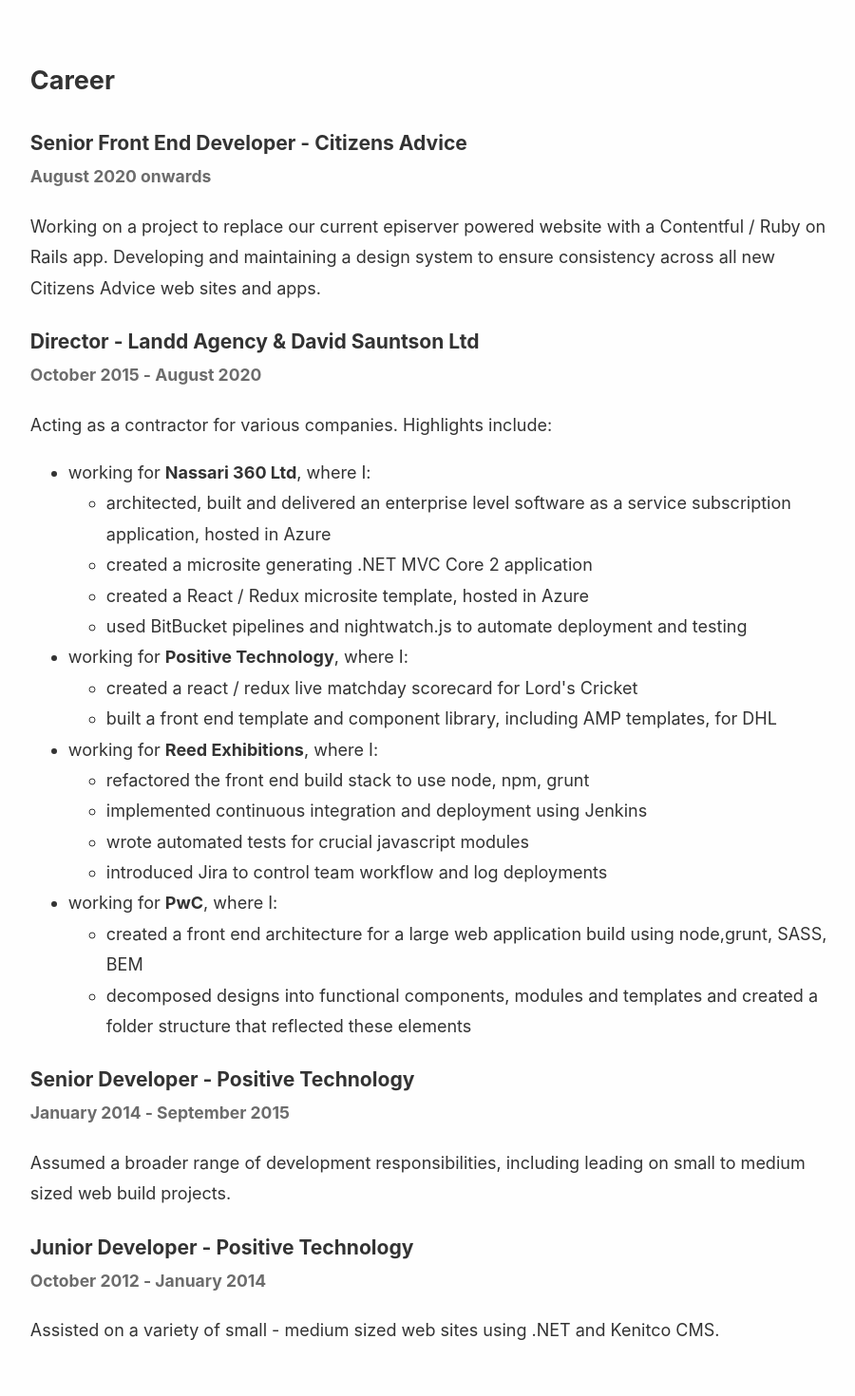
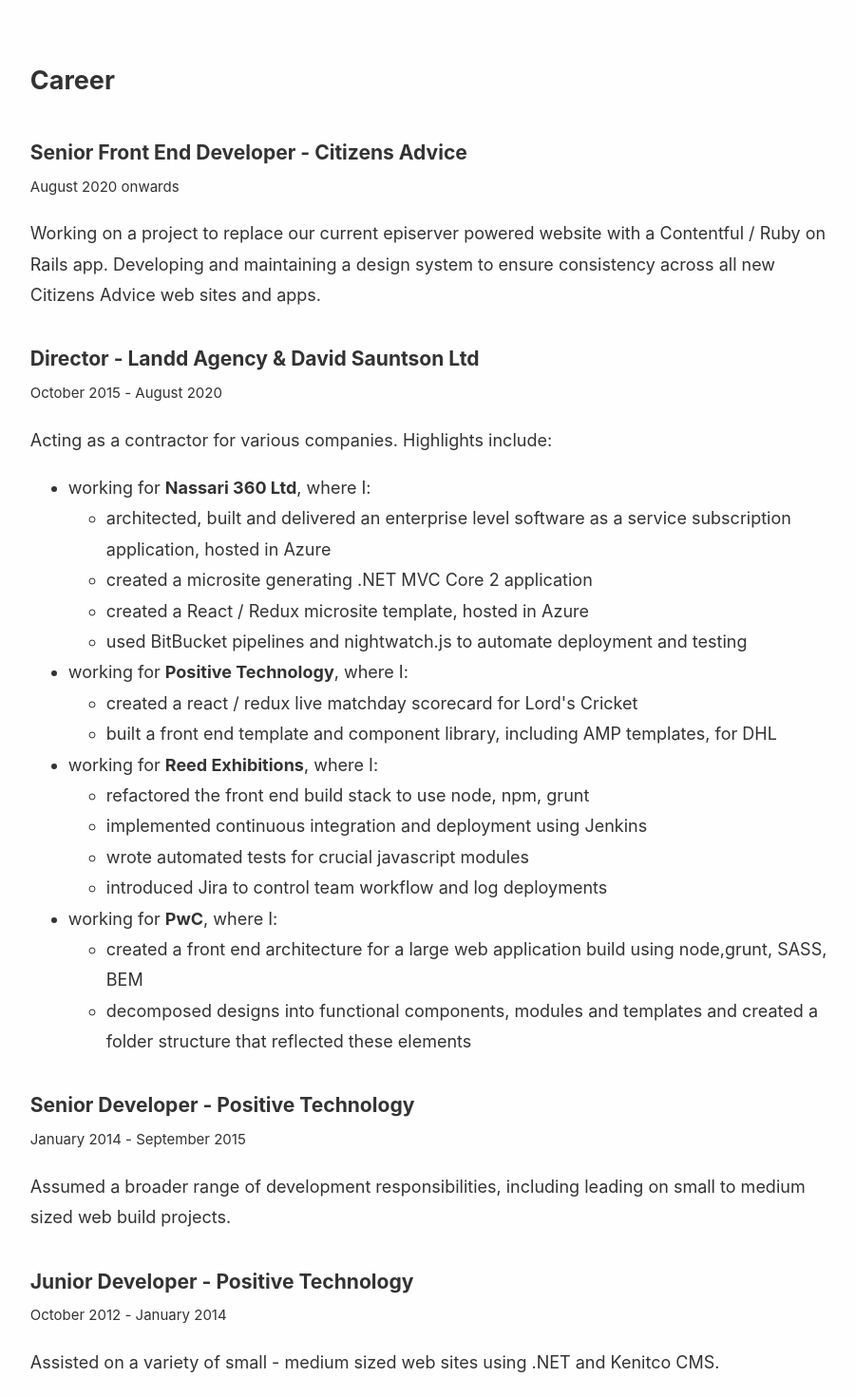
Before and after one commit to davidsauntson/davidsauntson.com, a Next.js app: page / in a window 1280 px wide. Shown: the part 1380-2850 px from the top of the page at 95% size, without its empty margins (186-1086 px from the left). Built offline with nearby package versions, Linux system fonts and the light colour scheme.

Commit message:
feat: updated career date styles

```diff
--- a/pages/index.jsx
+++ b/pages/index.jsx
@@ -42,7 +42,7 @@
     <>
       <Head pageTitle="Home" meta={meta} />
       <Layout>
-        <main id="main-content">
+        <main id="main-content" className="content">
           <h2>Intro</h2>
           <p>
             A talented and enthusiastic front end developer with eight years’
@@ -68,11 +68,8 @@
           </ul>
           <hr />
           <h2>Career</h2>
-          <h3>
-            Senior Front End Developer - Citizens Advice
-            <small>August 2020 onwards</small>
-          </h3>
-
+          <h3>Senior Front End Developer - Citizens Advice</h3>
+          <small>August 2020 onwards</small>
           <p>
             Working on a project to replace our current episerver powered
             website with a Contentful / Ruby on Rails app. Developing and
@@ -80,10 +77,8 @@
             Citizens Advice web sites and apps.
           </p>
           <p />
-          <h3>
-            Director - Landd Agency & David Sauntson Ltd
-            <small>October 2015 - August 2020</small>
-          </h3>
+          <h3>Director - Landd Agency & David Sauntson Ltd</h3>
+          <small>October 2015 - August 2020</small>
           <p>
             Acting as a contractor for various companies. Highlights include:
           </p>
@@ -151,18 +146,14 @@
               </ul>
             </li>
           </ul>
-          <h3>
-            Senior Developer - Positive Technology
-            <small>January 2014 - September 2015</small>
-          </h3>
+          <h3>Senior Developer - Positive Technology</h3>
+          <small>January 2014 - September 2015</small>
           <p>
             Assumed a broader range of development responsibilities, including
             leading on small to medium sized web build projects.
           </p>
-          <h3>
-            Junior Developer - Positive Technology
-            <small>October 2012 - January 2014</small>
-          </h3>
+          <h3>Junior Developer - Positive Technology</h3>
+          <small>October 2012 - January 2014</small>
           <p>
             Assisted on a variety of small - medium sized web sites using .NET
             and Kenitco CMS.
--- a/styles/global.css
+++ b/styles/global.css
@@ -146,3 +146,8 @@
 .no-js .figure__inner div[style*="display:block"] {
   display: none !important;
 }
+
+.content h3 {
+  margin-bottom: var(--spacing-xx-small);
+  margin-top: var(--spacing-x-large);
+}
```
